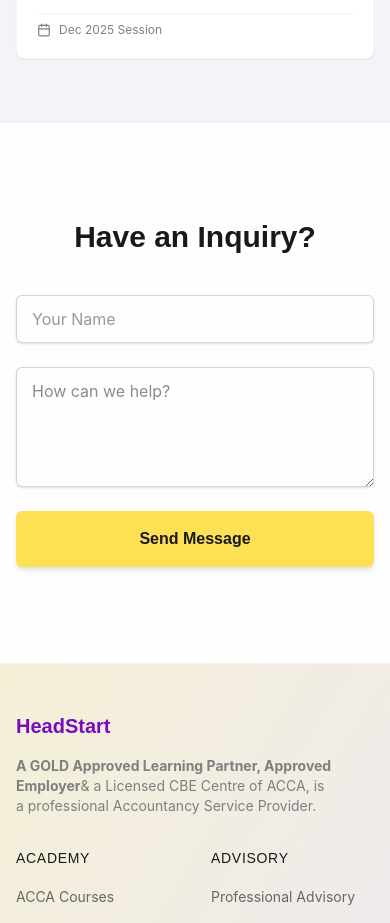
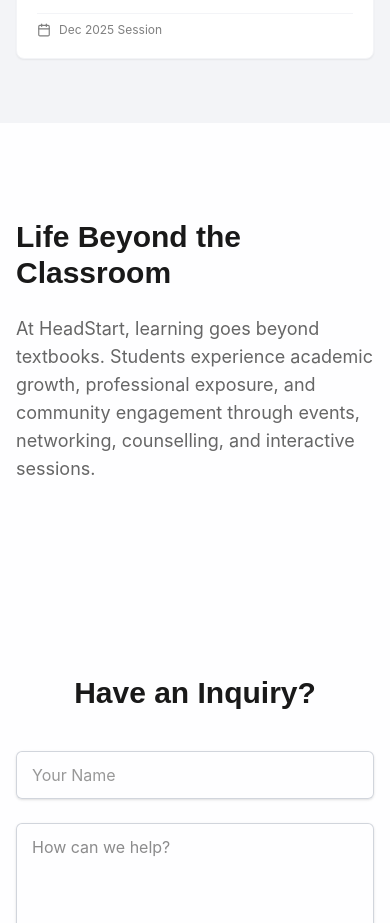
Before and after one commit to corebit-bd/headstart, a Next.js app in the folder frontend/: page / in a window 390 px wide. Shown: the part 9042-9965 px from the top of the page. Built offline with nearby package versions, Linux system fonts and the light colour scheme.

Commit message:
feature : Created Tests & Website Layout & Content for Section 'Life At HeadStart' & updated Background Color of Section 'Faculty Preview'

```diff
--- a/frontend/src/app/page.tsx
+++ b/frontend/src/app/page.tsx
@@ -4,6 +4,7 @@ import { Contact } from "@/components/home/Contact";
 import Hero from "@/components/home/Hero";
 import ACCAQualificationOverview from "@/components/home/ACCAQualificationOverview";
 import StudentSuccess from "@/components/home/StudentSuccess";
+import LifeAtHeadStart from "@/components/home/LifeAtHeadStart";
 
 export default function HomePage() {
   return (
@@ -13,6 +14,7 @@ export default function HomePage() {
       <ACCAQualificationOverview />
       <FacultyPreview />
       <StudentSuccess />
+      <LifeAtHeadStart />
       <Contact />
     </>
   );
--- a/frontend/src/components/home/FacultyPreview.tsx
+++ b/frontend/src/components/home/FacultyPreview.tsx
@@ -2,7 +2,7 @@ import FacultyList from "@/app/faculty/page";
 
 export default function FacultyPreview() {
   return (
-    <section className="py-24 bg-white">
+    <section className="py-24 bg-brand-grey-50">
         <div className="mx-auto max-w-7xl px-4 sm:px-6 lg:px-8">
           <h2 className="font-heading text-3xl font-bold text-black-900">
             Learn from the Best
--- /dev/null
+++ b/frontend/src/components/home/LifeAtHeadStart.tsx
@@ -0,0 +1,14 @@
+export default function LifeAtHeadStart() {
+  return (
+    <section className="py-24 bg-brand-grey-50">
+        <div className="mx-auto max-w-7xl px-4 sm:px-6 lg:px-8">
+          <h2 className="font-heading text-3xl font-bold text-black-900">
+            Life Beyond the Classroom
+          </h2>
+          <p className="mt-6 font-body text-lg text-black-600">
+            At HeadStart, learning goes beyond textbooks. Students experience academic growth, professional exposure, and community engagement through events, networking, counselling, and interactive sessions.
+          </p>
+        </div>
+    </section>
+  );
+}
```
Also changed, not shown: 2 other files (tests, documents, lock files or other folders).
